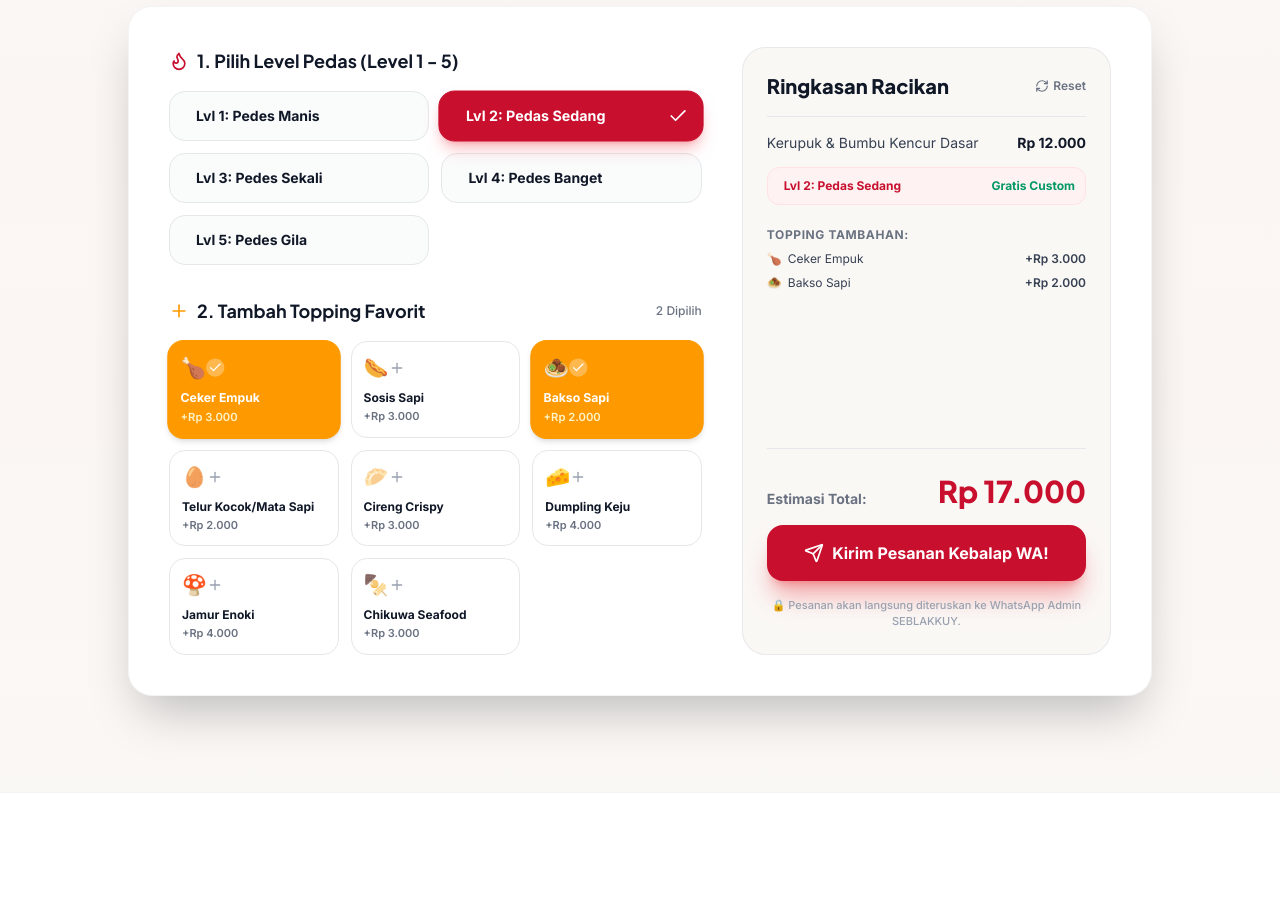
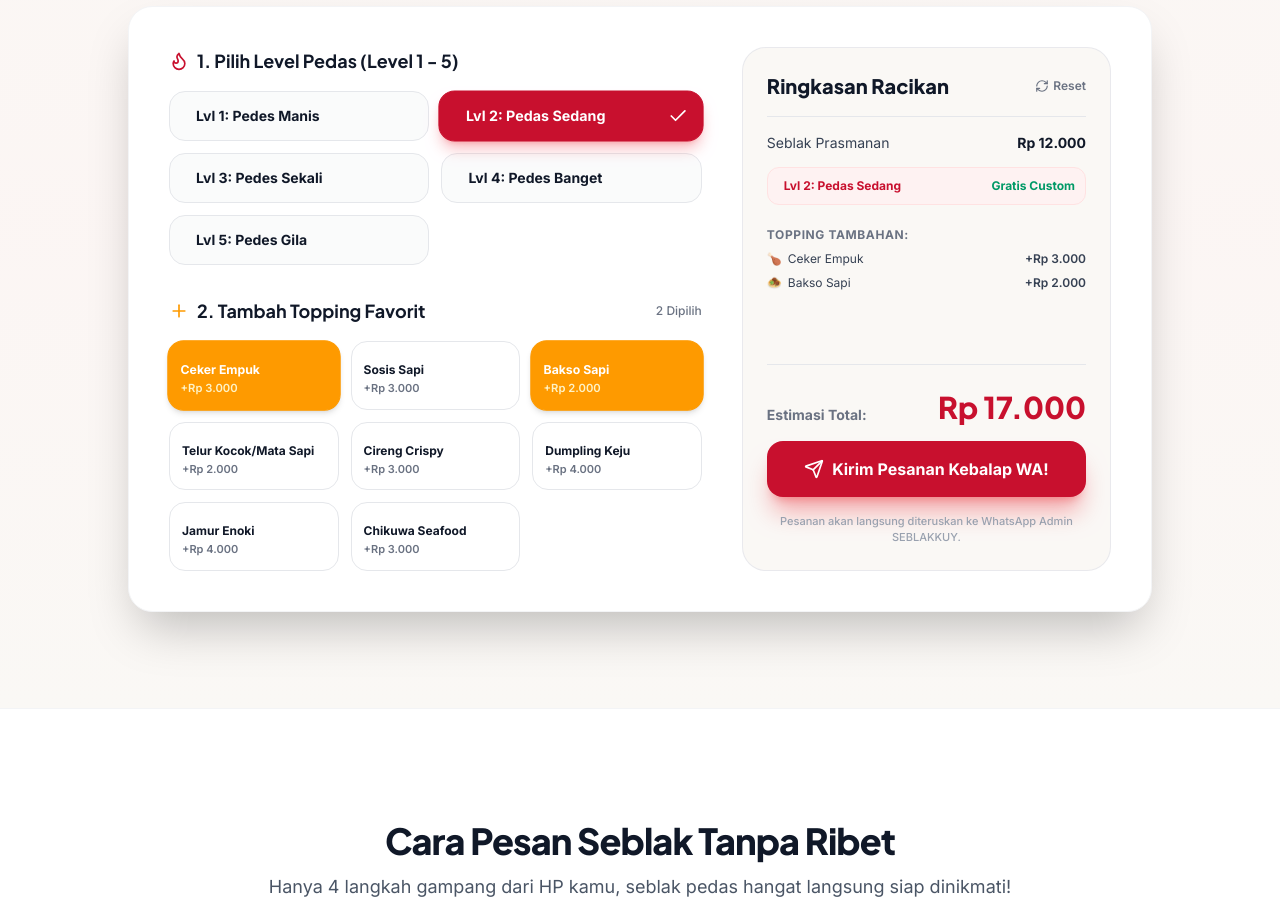
Before and after one commit to zaaxboy/Website-UMKM-Seblak, a React (Vite) app: page / in a window 1280 px wide. Shown: the part 5220-6129 px from the top of the page. Built offline with nearby package versions, Linux system fonts and the light colour scheme.

Commit message:
hapus emoji

```diff
--- a/src/components/SpicyAndToppingBuilder.jsx
+++ b/src/components/SpicyAndToppingBuilder.jsx
@@ -144,14 +144,14 @@ export default function SpicyAndToppingBuilder() {
                         }`}
                     >
                       <div className="flex items-center justify-between">
-                        <span className="text-xl">{topping.icon}</span>
+                        {/* <span className="text-xl">{topping.icon}</span>
                         {isChecked ? (
                           <span className="bg-white/30 text-white rounded-full p-0.5">
                             <Check className="w-3.5 h-3.5" />
                           </span>
                         ) : (
                           <Plus className="w-4 h-4 text-gray-400" />
-                        )}
+                        )} */}
                       </div>
                       <div className="mt-2">
                         <div className={`font-bold text-xs ${isChecked ? 'text-white' : 'text-gray-900'}`}>
@@ -190,7 +190,7 @@ export default function SpicyAndToppingBuilder() {
 
                 {/* BASE SEBLAK */}
                 <div className="flex justify-between items-center text-gray-700">
-                  <span>Kerupuk & Bumbu Kencur Dasar</span>
+                  <span>Seblak Prasmanan</span>
                   <span className="font-bold text-gray-900">Rp {BASE_PRICE.toLocaleString('id-ID')}</span>
                 </div>
 
@@ -250,7 +250,7 @@ export default function SpicyAndToppingBuilder() {
               </button>
 
               <p className="text-[11px] text-gray-400 text-center font-medium">
-                🔒 Pesanan akan langsung diteruskan ke WhatsApp Admin SEBLAKKUY.
+                Pesanan akan langsung diteruskan ke WhatsApp Admin SEBLAKKUY.
               </p>
             </div>
 
```
